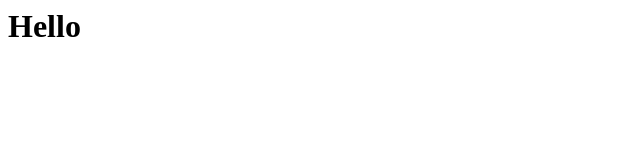
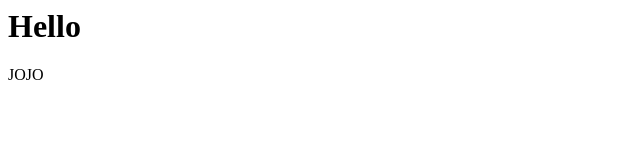
Before and after one commit to c3bosskung/gitGuide, a plain HTML site: page index.html in a window 1280 px wide. Shown: the full height of the page, 0-640 px from the left. Drawn offline with Linux system fonts and the light colour scheme.

Commit message:
add tag p with jojo

```diff
--- a/index.html
+++ b/index.html
@@ -8,5 +8,6 @@
 </head>
 <body>
     <h1>Hello</h1>
+    <p>JOJO</p>
 </body>
 </html>
```
